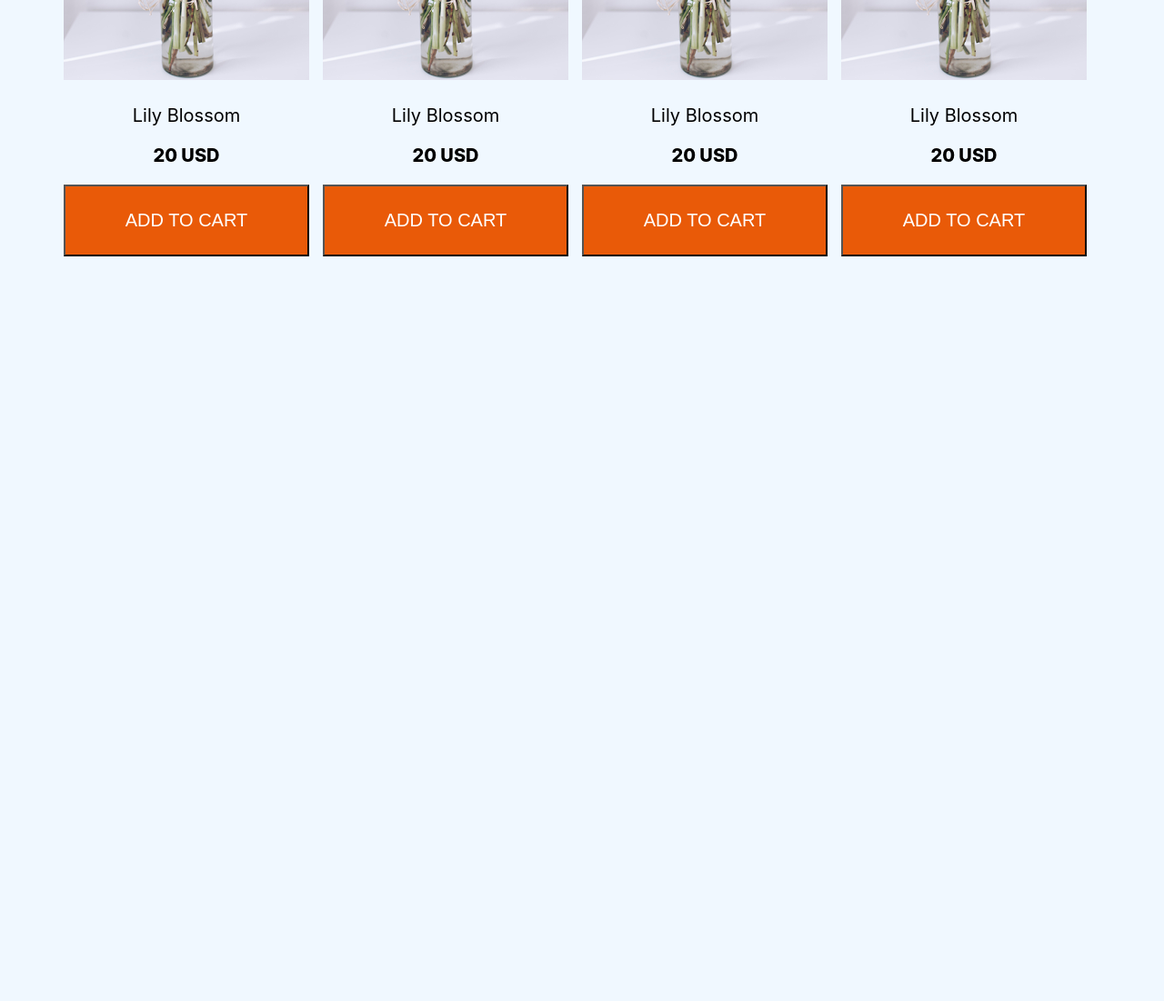
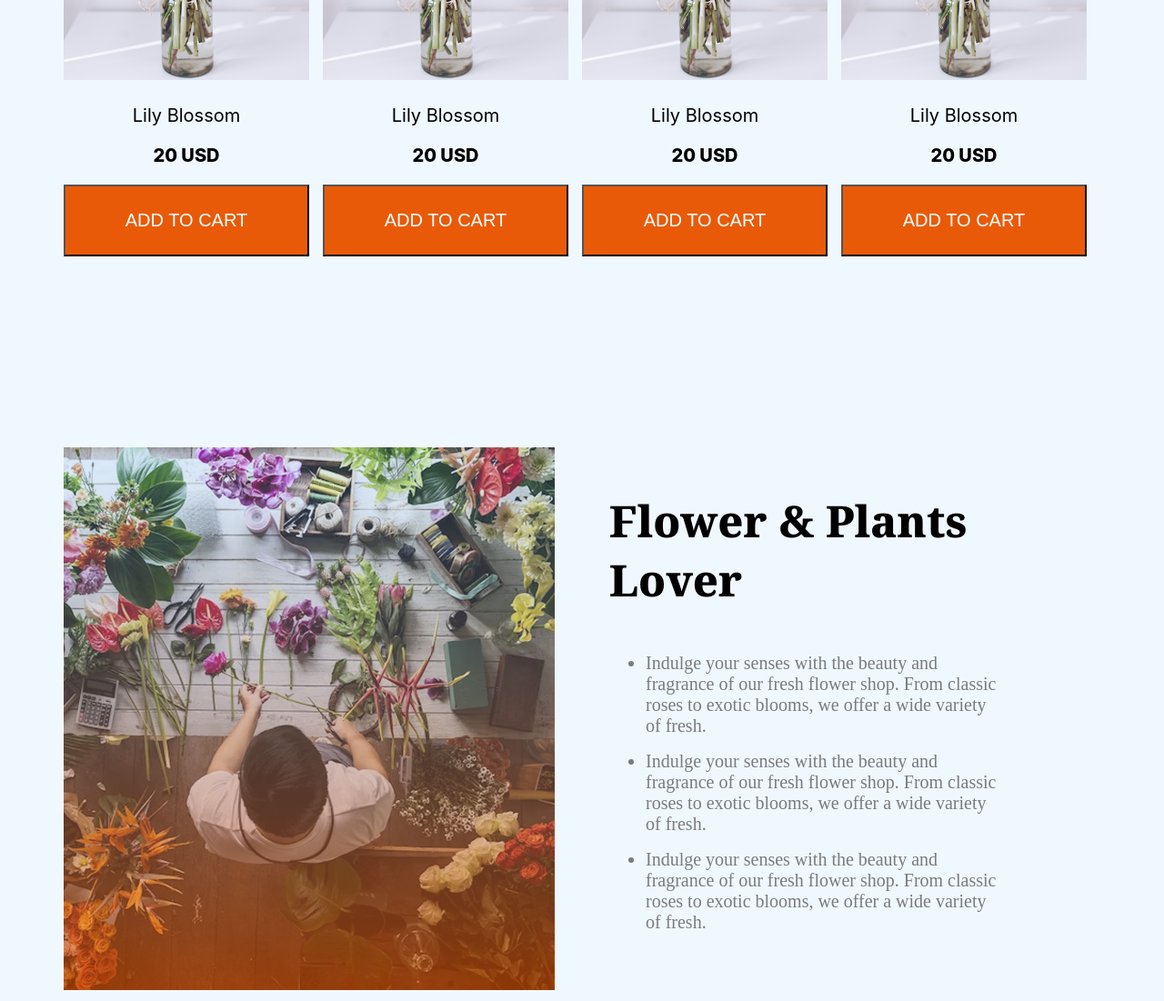
Before and after one commit to Abidafi/Module-12, a plain HTML site: page index.html in a window 1280 px wide. Shown: the part 1637-2738 px from the top of the page at 91% size. Before the commit the page ends 1927 px from the top, so only its background shows below. Drawn offline with Linux system fonts and the light colour scheme.

Commit message:
Flower shop ambience section has been added

```diff
--- a/index.html
+++ b/index.html
@@ -85,7 +85,17 @@
             </div>
         </div>
 
-
+        <div class="plant-ambience display-flex container-01">
+            <div>
+                <img src="assets/flower-store.png" alt="">
+            </div>
+            <div class="ambience">
+                <h3 class="noto-serif-font heading-style_04">Flower & Plants Lover</h3>
+                <ul><li class="paragraph_style-01">Indulge your senses with the beauty and <br> fragrance of our fresh flower shop. From classic <br> roses to exotic blooms, we offer a wide variety <br> of fresh.</li></ul>
+                <ul><li class="paragraph_style-01">Indulge your senses with the beauty and <br> fragrance of our fresh flower shop. From classic <br> roses to exotic blooms, we offer a wide variety <br> of fresh.</li></ul>
+                <ul><li class="paragraph_style-01">Indulge your senses with the beauty and <br> fragrance of our fresh flower shop. From classic <br> roses to exotic blooms, we offer a wide variety <br> of fresh.</li></ul>
+            </div>
+        </div>
     </main>
     <footer>
 
--- a/styles/flower_shop.css
+++ b/styles/flower_shop.css
@@ -135,3 +135,10 @@ body{
 .plant-detail img{
   width: 100%;
 }
+.plant-ambience{
+  margin-top: 210px;
+  gap: 60px;
+}
+.ambience{
+  width: 540px;
+}
```
